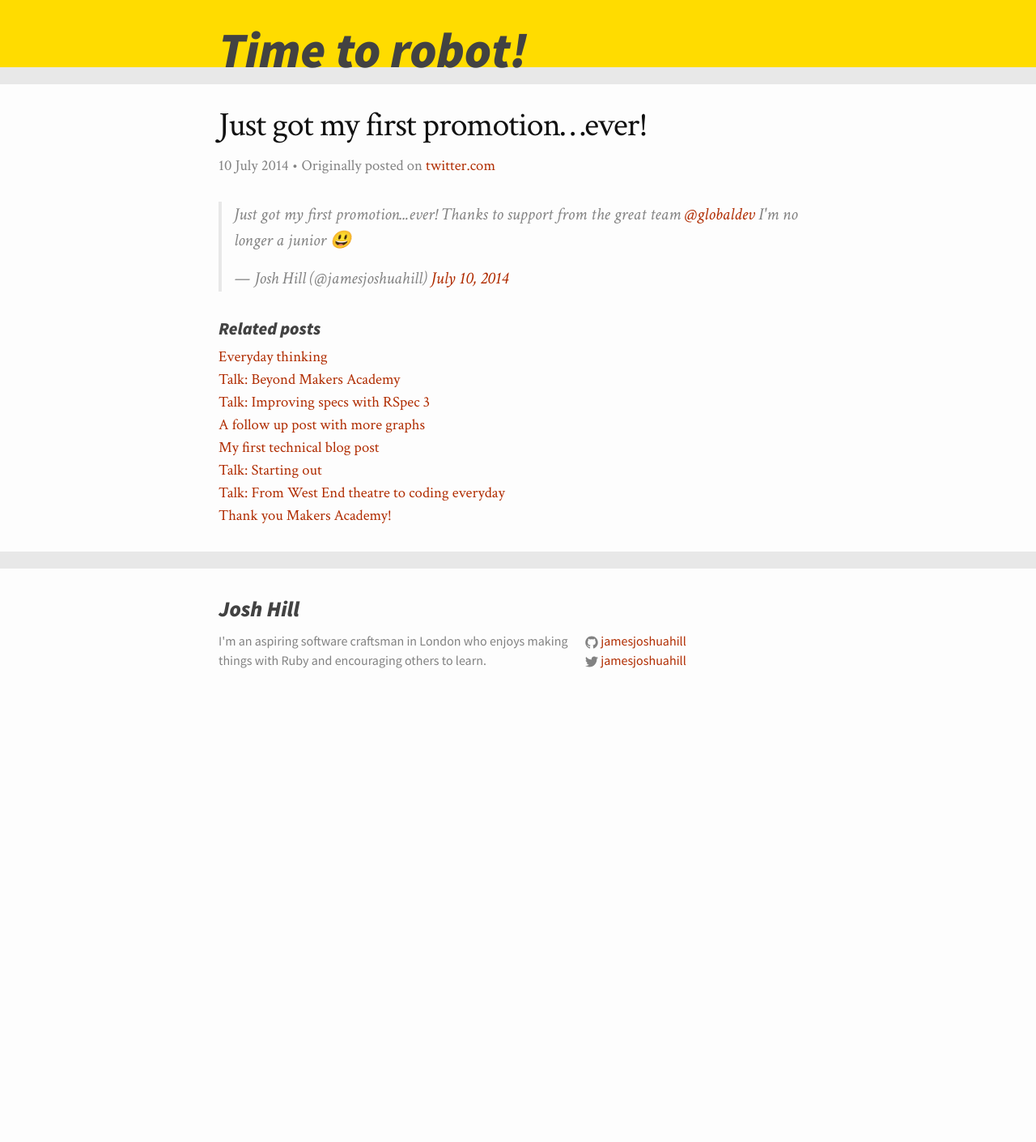
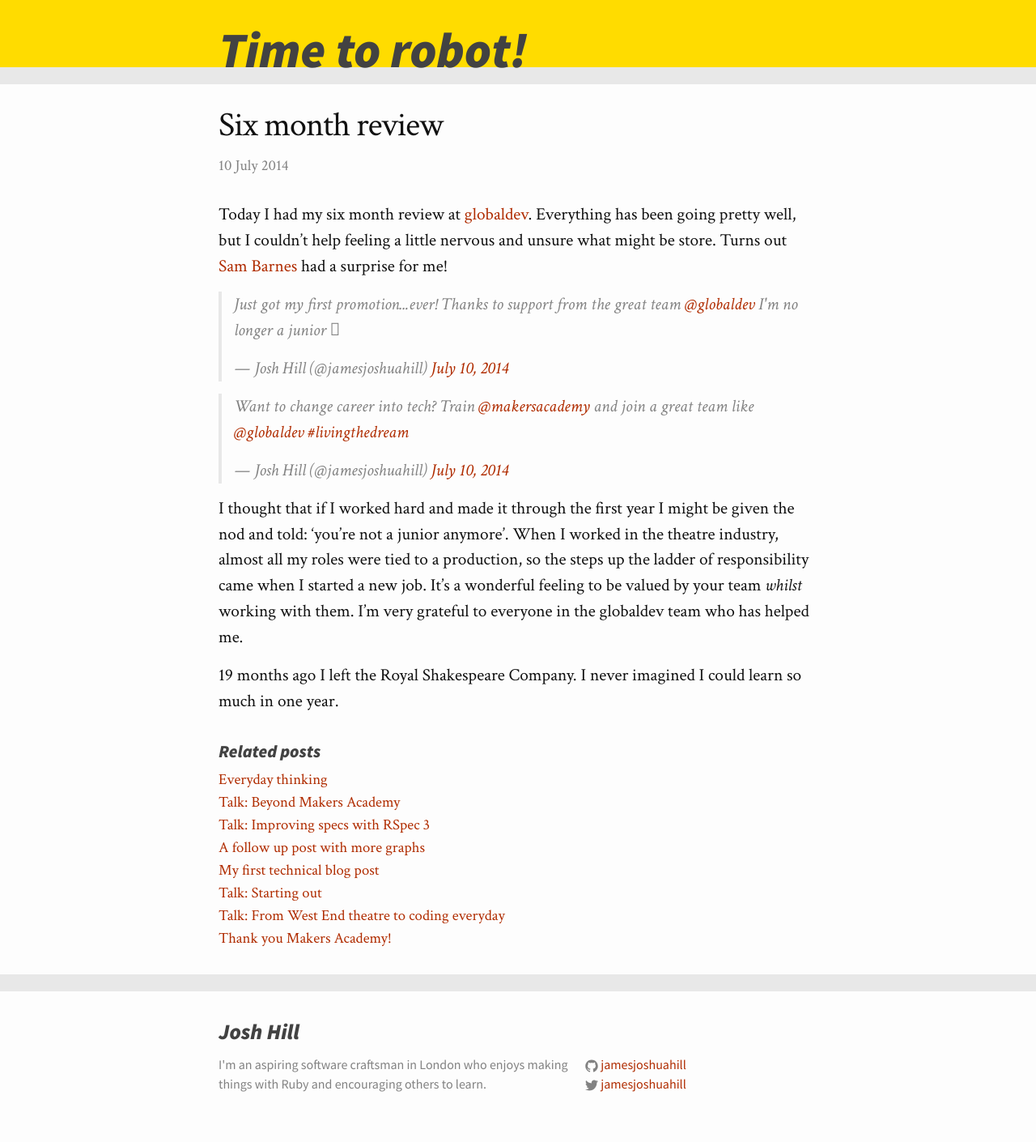
Before and after one commit to jamesjoshuahill/jamesjoshuahill.github.io, a Jekyll site: the page built from _posts/2014-07-10-first-promotion-ever.md, in a window 1280 px wide. Shown: the whole page at 81% size. Built offline with Jekyll 4.4.1, drawn with Linux system fonts in a browser that asks for light colours; comment, search, counter and statistics services are not loaded; before the commit the page ends 900 px from its top, so only the background shows below that.

Commit message:
Redraft first promotion post

```diff
--- a/_posts/2014-07-10-first-promotion-ever.md
+++ b/_posts/2014-07-10-first-promotion-ever.md
@@ -1,7 +1,24 @@
 ---
 layout: post
-title: "Just got my first promotion&#8230;ever!"
-source: twitter.com
-source_url: https://twitter.com/jamesjoshuahill/status/487228802872115200
+title: "Six month review"
 ---
-<blockquote class="twitter-tweet" lang="en"><p>Just got my first promotion...ever! Thanks to support from the great team <a href="https://twitter.com/globaldev">@globaldev</a> I&#39;m no longer a junior 😃</p>&mdash; Josh Hill (@jamesjoshuahill) <a href="https://twitter.com/jamesjoshuahill/status/487228802872115200">July 10, 2014</a></blockquote> <script async src="//platform.twitter.com/widgets.js" charset="utf-8"></script>
+Today I had my six month review at [globaldev]. Everything has been going
+pretty well, but I couldn't help feeling a little nervous and unsure what might
+be store. Turns out [Sam Barnes] had a surprise for me!
+
+<blockquote class="twitter-tweet" lang="en"><p>Just got my first promotion...ever! Thanks to support from the great team <a href="https://twitter.com/globaldev">@globaldev</a> I&#39;m no longer a junior </p>&mdash; Josh Hill (@jamesjoshuahill) <a href="https://twitter.com/jamesjoshuahill/status/487228802872115200">July 10, 2014</a></blockquote> <script async src="//platform.twitter.com/widgets.js" charset="utf-8"></script>
+
+<blockquote class="twitter-tweet" lang="en"><p>Want to change career into tech? Train <a href="https://twitter.com/makersacademy">@makersacademy</a> and join a great team like <a href="https://twitter.com/globaldev">@globaldev</a> <a href="https://twitter.com/hashtag/livingthedream?src=hash">#livingthedream</a></p>&mdash; Josh Hill (@jamesjoshuahill) <a href="https://twitter.com/jamesjoshuahill/status/487324599550750720">July 10, 2014</a></blockquote> <script async src="//platform.twitter.com/widgets.js" charset="utf-8"></script>
+
+I thought that if I worked hard and made it through the first year I might
+be given the nod and told: 'you're not a junior anymore'. When I worked in the
+theatre industry, almost all my roles were tied to a production, so the steps
+up the ladder of responsibility came when I started a new job. It's a
+wonderful feeling to be valued by your team _whilst_ working with them. I'm
+very grateful to everyone in the globaldev team who has helped me.
+
+19 months ago I left the Royal Shakespeare Company. I never imagined I could
+learn so much in one year.
+
+[globaldev]: http://globaldev.co.uk
+[Sam Barnes]: http://www.thesambarnes.com
```
